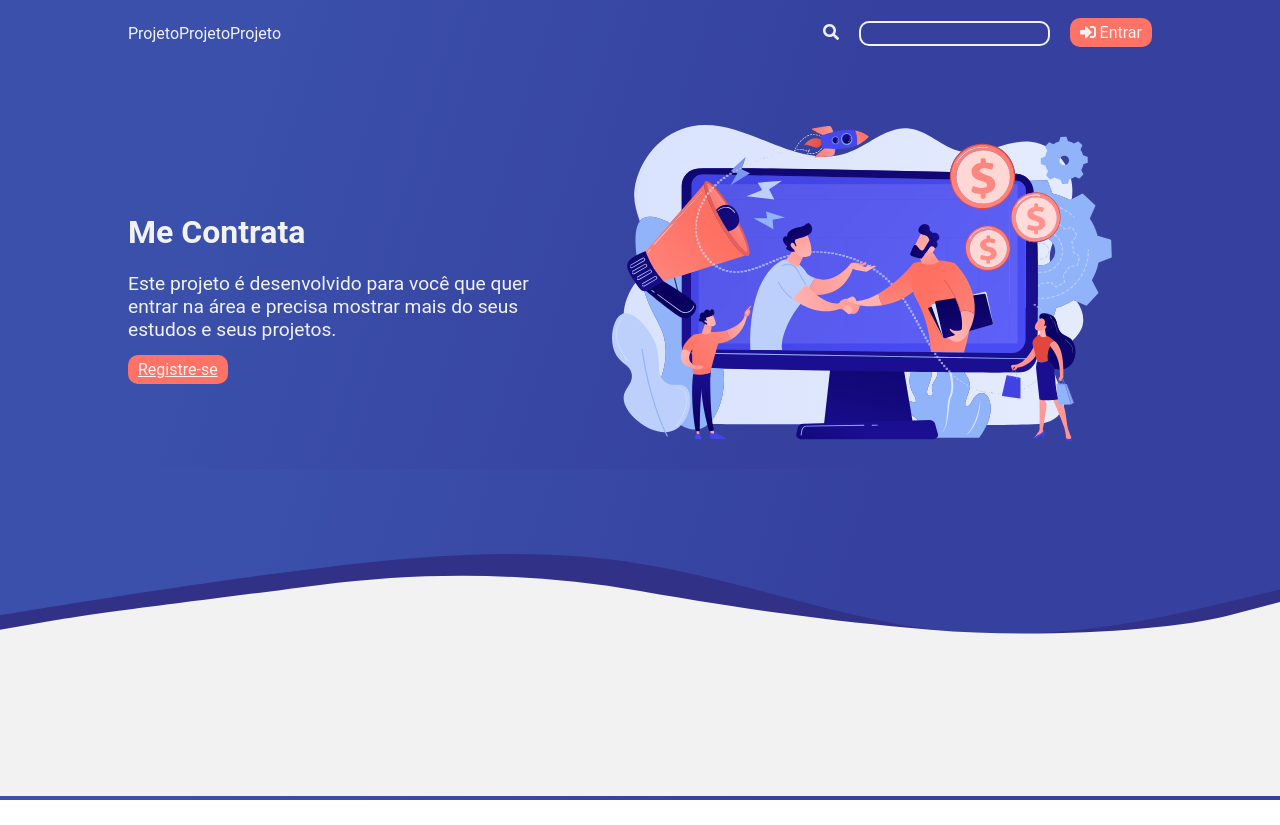
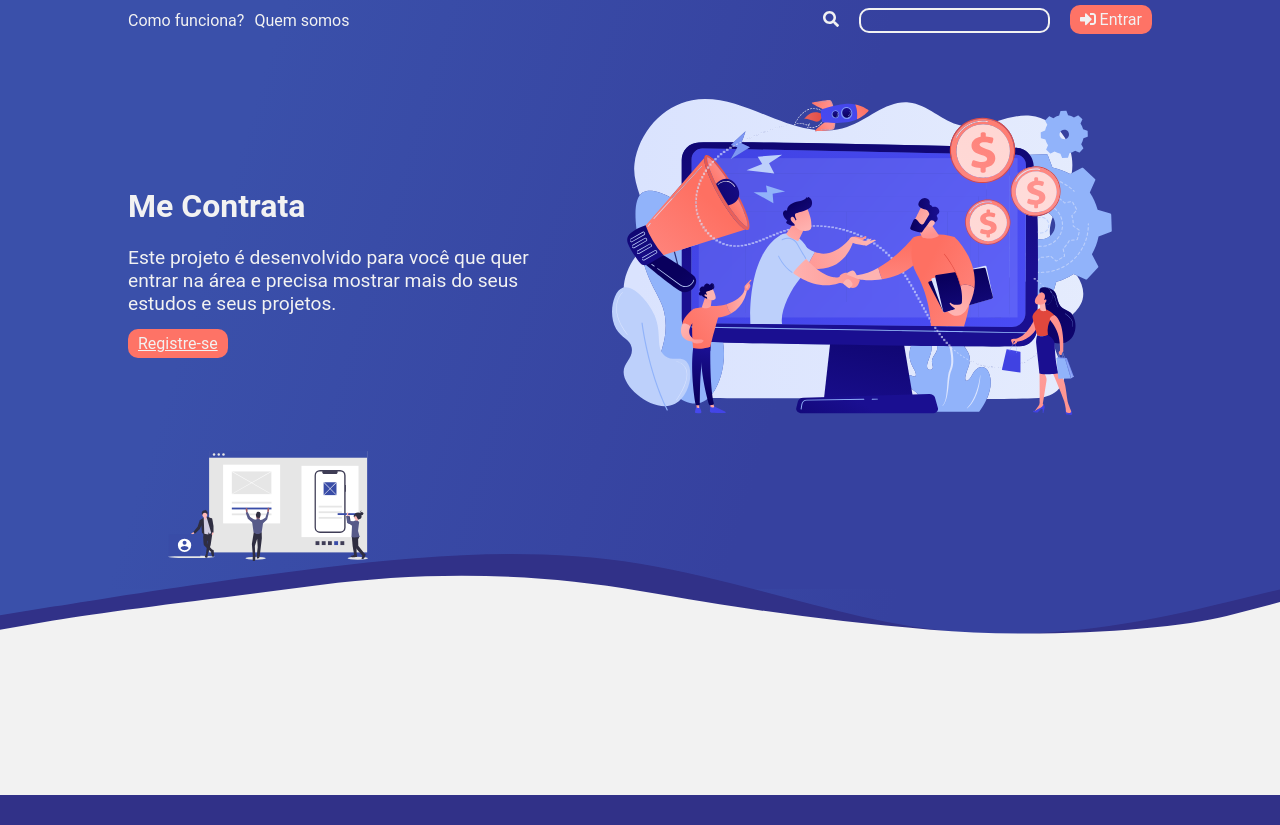
Before and after one commit to Me-Contrata/front-end, a Vue app: page / in a window 1280 px wide. Before the commit the page ends 800 px from the top, so only its background shows below. Built offline with nearby package versions, Linux system fonts and the light colour scheme.

Commit message:
Feat: init new sections

```diff
--- a/src/assets/css/style.css
+++ b/src/assets/css/style.css
@@ -7,6 +7,18 @@
 body {
   background: linear-gradient(106.77deg, #3A50AA 12%, #3A50AA 19.52%, #36419F 61.76%, #36419F 77.39%);
   font-family: 'Roboto', sans-serif;
+}
+
+body::-webkit-scrollbar {
+  width: 0.25rem;
+}
+
+body::-webkit-scrollbar-track {
+  background: #36419F;
+}
+
+body::-webkit-scrollbar-thumb {
+  background: #363636;
 }
 
 #app {
--- a/src/components/HeaderPublic.vue
+++ b/src/components/HeaderPublic.vue
@@ -2,9 +2,8 @@
   <div class="header-component">
     <header class="header">
         <nav class="header__nav">
-          <p>Projeto</p> <!--Adicionar router-link posteriormente-->
-          <p>Projeto</p>
-          <p>Projeto</p>
+          <router-link class="nav__link" to="#">Como funciona?</router-link>
+          <router-link class="nav__link" to="#">Quem somos</router-link>
         </nav>
 
         <search/>
@@ -33,4 +32,10 @@ export default {
 .header__nav {
   display: flex;
 }
+
+.nav__link {
+  color: #f2f2f2;
+  text-decoration: none;
+  margin-right: 10px;
+}
 </style>
--- a/src/views/PageHome.vue
+++ b/src/views/PageHome.vue
@@ -2,11 +2,11 @@
   <div class="home">
     <HeaderPublic/>
     <main class="main">
-    <div class="main__text">
-      <h1 class="text__title">Me Contrata</h1>
-      <p class="text__description">Este projeto é desenvolvido para você que quer entrar na área e precisa mostrar mais do seus estudos e seus projetos.</p>
-      <router-link to="/register" class="text__btn">Registre-se</router-link>
-    </div>
+      <div class="main__text">
+        <h1 class="text__title">Me Contrata</h1>
+        <p class="text__description">Este projeto é desenvolvido para você que quer entrar na área e precisa mostrar mais do seus estudos e seus projetos.</p>
+        <router-link to="/register" class="text__btn">Registre-se</router-link>
+      </div>
       <figure class="main__figure">
         <img class="figure__img" src="../assets/images/g10.svg" alt="Wave">
       </figure>
@@ -15,6 +15,14 @@
     <div class="home__figure">
       <img src="../assets/images/wave.svg" alt="Wave">
     </div>
+
+    <span class="home__divisor"></span>
+
+    <section class="home__works">
+      <figure class="works__fig">
+        <img src="../assets/images/workTogether.svg" alt="" class="fig__together">
+      </figure>
+    </section>
   </div>
 </template>
 
@@ -61,11 +69,24 @@ export default {
 }
 
 .home__figure {
-  position: fixed;
+  position: absolute;
   left: 0;
   bottom: 0;
   width: 100%;
   z-index: -1;
   margin: 0;
 }
+
+.home__divisor {
+  background: #313188;
+  height: 30px;
+  position: absolute;
+  left: 0;
+  bottom: -25px;
+  width: 100%;
+}
+
+.works__fig {
+  width: 200px;
+}
 </style>
```
Also changed, not shown: src/assets/images/workTogether.svg (added).
